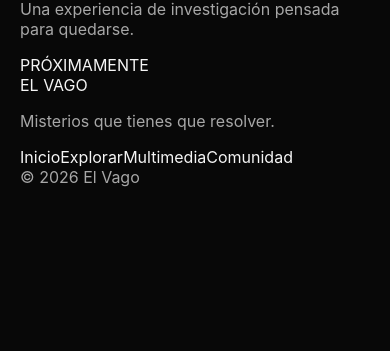
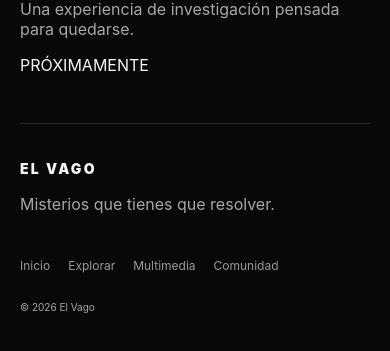
Before and after one commit to cesarrosa610-collab/el-vago, a Next.js app: page / in a window 390 px wide. Shown: the part 1076-1427 px from the top of the page. Before the commit the page ends 1283 px from the top, so only its background shows below. Built offline with nearby package versions, Linux system fonts and the light colour scheme; no server answers; the database is empty.

Commit message:
Polish final site footer presentation

```diff
--- a/src/app/style.css
+++ b/src/app/style.css
@@ -741,3 +741,21 @@
 @media(prefers-reduced-motion:reduce){
   .narrativeGrid .card,.caseNav button:after{transition:none}
 }
+
+
+/* EL VAGO — Cierre visual del sitio */
+.siteFooter{
+  margin-top:70px;padding:34px 0 24px;
+  border-top:1px solid #242424;
+  display:grid;grid-template-columns:1.2fr 1fr auto;gap:28px;align-items:end;
+}
+.footerBrand{font-weight:900;letter-spacing:.16em;font-size:14px}
+.footerLinks{display:flex;flex-wrap:wrap;gap:18px;justify-content:center}
+.footerLinks a{color:#999;text-decoration:none;font-size:12px;transition:color .2s ease}
+.footerLinks a:hover{color:#fff}
+.footerCopy{font-size:10px;text-align:right}
+@media(max-width:760px){
+  .siteFooter{grid-template-columns:1fr;align-items:start;margin-top:48px}
+  .footerLinks{justify-content:flex-start}
+  .footerCopy{text-align:left}
+}
```
